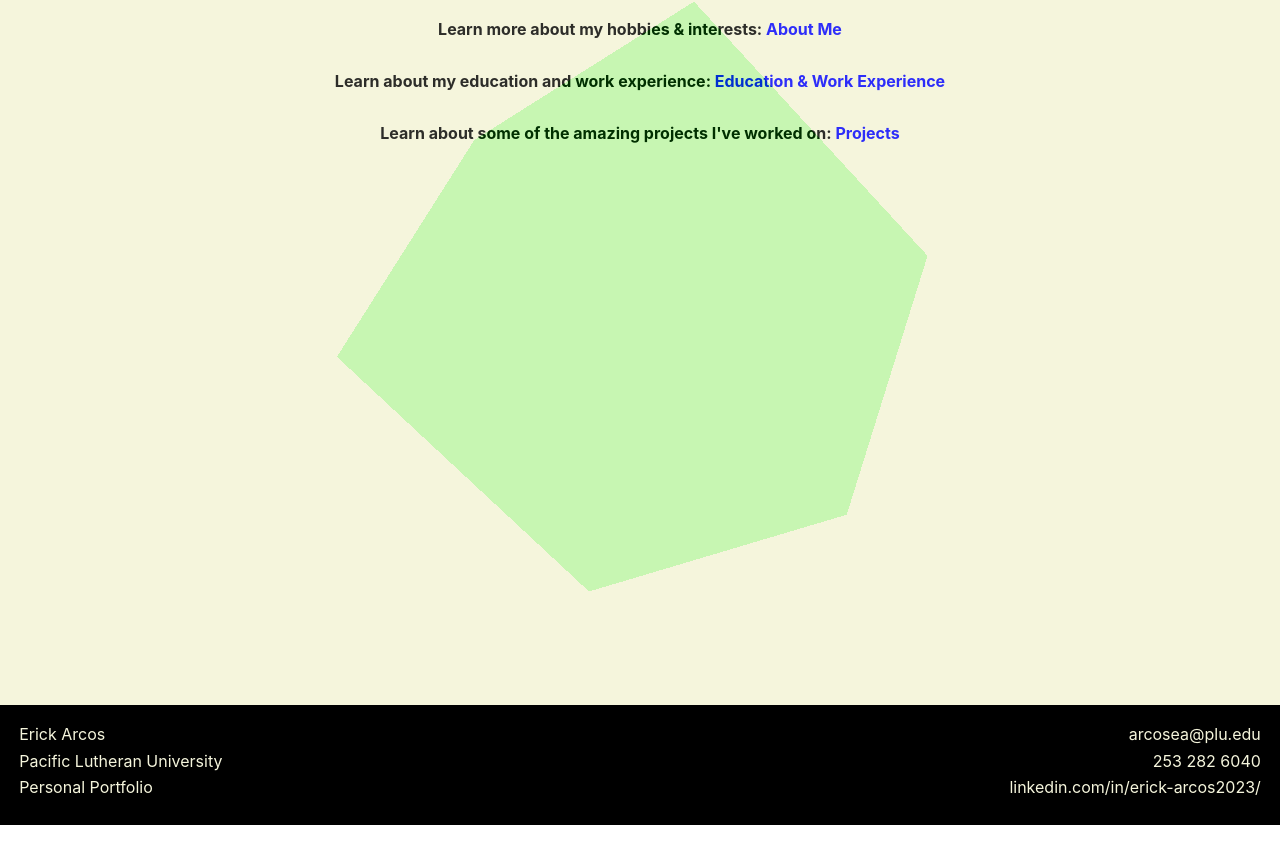
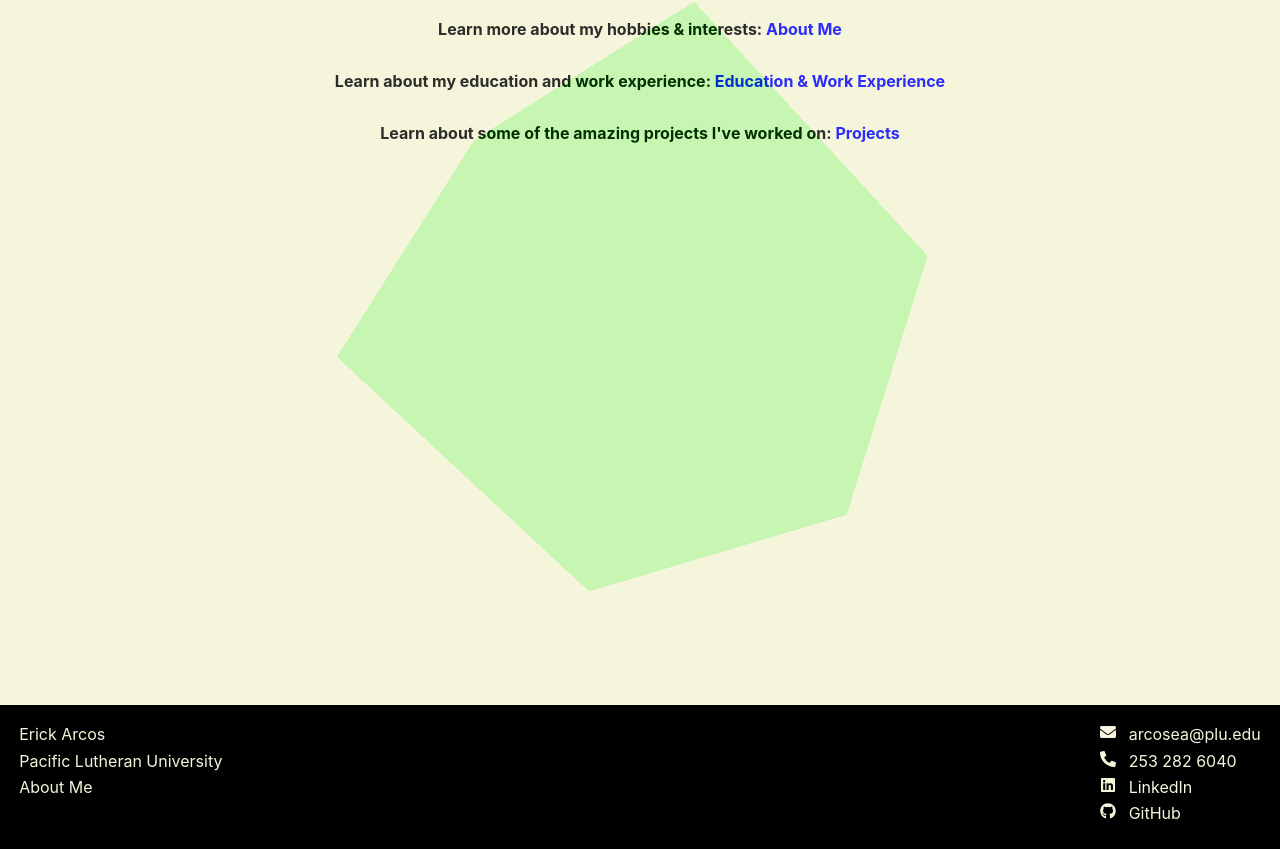
Before and after one commit to arcosea/portfolio, a React (Create React App) app: page / in a window 1280 px wide. Shown: the part 177-1026 px from the top of the page. Before the commit the page ends 1002 px from the top, so only its background shows below. Built offline with nearby package versions, Linux system fonts and the light colour scheme; no server answers.

Commit message:
icons to footer

```diff
--- a/package.json
+++ b/package.json
@@ -13,6 +13,7 @@
     "react": "^18.2.0",
     "react-auto-image-slider": "^1.0.0",
     "react-dom": "^18.2.0",
+    "react-icons": "^4.7.1",
     "react-router-dom": "^6.5.0",
     "react-scripts": "5.0.1",
     "three": "^0.148.0",
--- a/src/App.css
+++ b/src/App.css
@@ -104,7 +104,7 @@ body{
   height: 5rem;
   display: flex;
   justify-content: space-between;
-  min-height: 15vh;
+  min-height: 18vh;
 }
 
 .footer ul{
@@ -123,5 +123,11 @@ body{
 }
 
 .right-footer{
-  text-align: right;
+  align-items: left;
 }
+
+
+/** Icon */
+.icon{
+  width: 2em;
+}
--- a/src/Footer.tsx
+++ b/src/Footer.tsx
@@ -1,5 +1,7 @@
 import {Link} from "react-router-dom";
+import { FaLinkedin, FaPhoneAlt, FaEnvelope, FaGithub } from 'react-icons/fa';
 
+// Class
 export default function Footer(){
     return (
         <nav className="footer">
@@ -13,21 +15,24 @@ export default function Footer(){
                 </li>
 
                 <li>
-                    Personal Portfolio
+                    About Me
                 </li>
             </ul>
 
             <ul className="right-footer">
                 <li>
-                    arcosea@plu.edu
+                   <FaEnvelope className="icon"/> arcosea@plu.edu
                 </li>
 
                 <li>
-                    253 282 6040
+                    <FaPhoneAlt className="icon"/> 253 282 6040
                 </li>
 
                 <li>
-                    linkedin.com/in/erick-arcos2023/
+                    <FaLinkedin className="icon"/> LinkedIn
+                </li>
+                <li>
+                    <FaGithub className="icon"/> GitHub
                 </li>
             </ul>
         </nav>
--- a/src/pages/EducationWork.tsx
+++ b/src/pages/EducationWork.tsx
@@ -1,7 +1,7 @@
 import "../styling/EducationWork.css";
 import { useEffect, useState, useRef } from 'react';
-
-
+import {Link} from "react-router-dom"
+import {Route, Routes, NavLink} from "react-router-dom";
 
 export function EducationWork(){
     /*
@@ -26,9 +26,12 @@ export function EducationWork(){
         })
     }, []);
 
+    // Gif Visuals
     const NNGif = "/design/nn.gif";
     const mathGif = "/design/math.gif";
     const excavatorGif = "/design/exc.gif";
+
+
     return (
         <div className="container">
             <div className="section-header">
@@ -53,7 +56,8 @@ export function EducationWork(){
                             This project is done in collaborate with another intern under the guidance of a mentor.
                         </p>
                         <p className="note">
-                            Will provide <strong><em>link</em></strong> to website once its complete.
+                            <strong><em>Link to Website: </em></strong>
+                            <a target="_blank" href="https://sigafonl.github.io/Stairmaster/"> Stairmaster</a>
                         </p>
                     </div>
                     <div className="visual">
```
Also changed, not shown: 1 other file (tests, documents, lock files or other folders).
